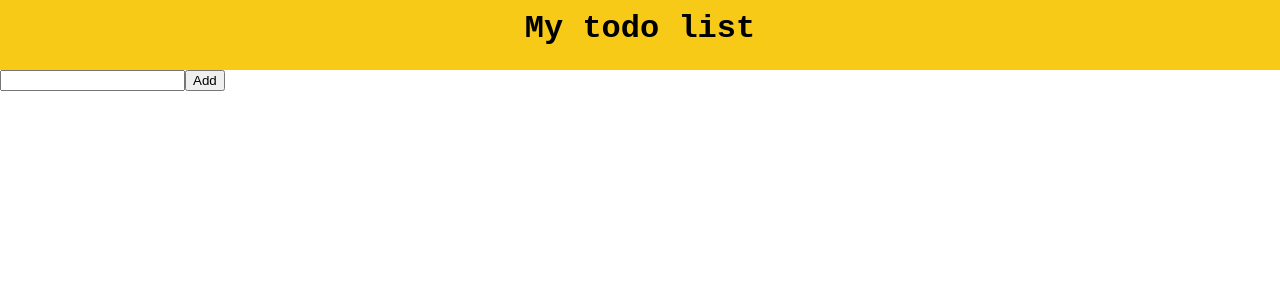
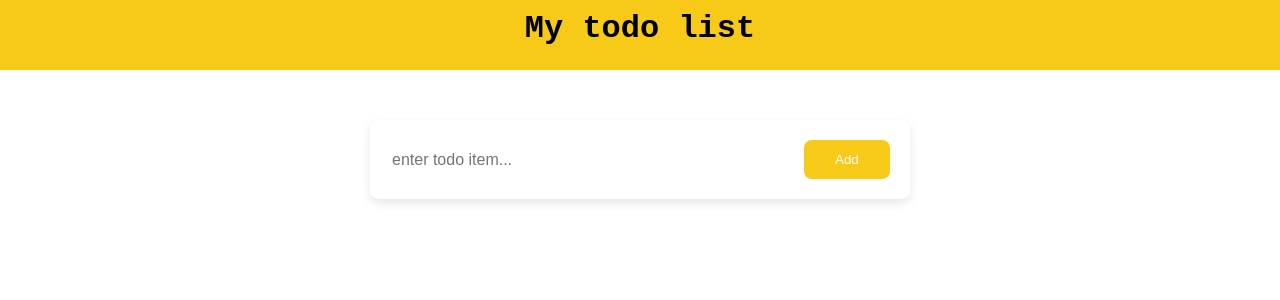
Before and after one commit to mintrosetta/lecture-react-javascript, a React (Vite) app in the folder todoapp/: page / in a window 1280 px wide. Shown: the top 300 px of the page. Built offline with nearby package versions, Linux system fonts and the light colour scheme.

Commit message:
css form

```diff
--- a/todoapp/src/components/Form.jsx
+++ b/todoapp/src/components/Form.jsx
@@ -1,3 +1,5 @@
+import styles from "./Form.module.css";
+
 import { useState } from "react";
 
 export default function Form({ todos, setTodos }) {
@@ -10,9 +12,19 @@
     }
 
     return (
-        <form onSubmit={formSubmitHandler}>
-            <input type="text" onChange={(e) => setTodo(e.target.value)} value={todo}/>
-            <button type="submit">Add</button>
+        <form className={styles.todoForm} onSubmit={formSubmitHandler}>
+            <div className={styles.inputContainer}>
+                <input
+                    className={styles.modernInput}
+                    type="text"
+                    onChange={(e) => setTodo(e.target.value)}
+                    value={todo}
+                    placeholder="enter todo item..."
+                />
+                <button className={styles.modernBtn} type="submit">
+                    Add
+                </button>
+            </div>
         </form>
     );
 }
--- /dev/null
+++ b/todoapp/src/components/Form.module.css
@@ -0,0 +1,36 @@
+.todoForm {
+    background-color: white;
+    border-radius: 8px;
+    padding: 20px;
+    width: 500px;
+    margin: 0 auto;
+    margin-top: 50px;
+    box-shadow: 0 4px 10px rgb(0, 0, 0, 0.1);
+}
+
+.modernInput {
+    width: 100%;
+    border: none;
+    color: black;
+    font-size: 16px;
+}
+
+/* :focus -> when user click on element */
+.modernInput:focus {
+    outline: none;
+}
+
+.modernBtn {
+    display: inline-block;
+    border: none;
+    border-radius: 8px;
+    background-color: #f7ca18;
+    padding: 12px;
+    color: white;
+    cursor: pointer;
+    width: 100px;
+}
+
+.inputContainer {
+    display: flex;
+}
--- a/todoapp/src/components/Todo.jsx
+++ b/todoapp/src/components/Todo.jsx
@@ -15,5 +15,3 @@
         </>
     );
 }
-
-// https://www.youtube.com/watch?v=5lsHjUuD100&list=PLSsAz5wf2lkK_ekd0J__44KG6QoXetZza&index=38
```
